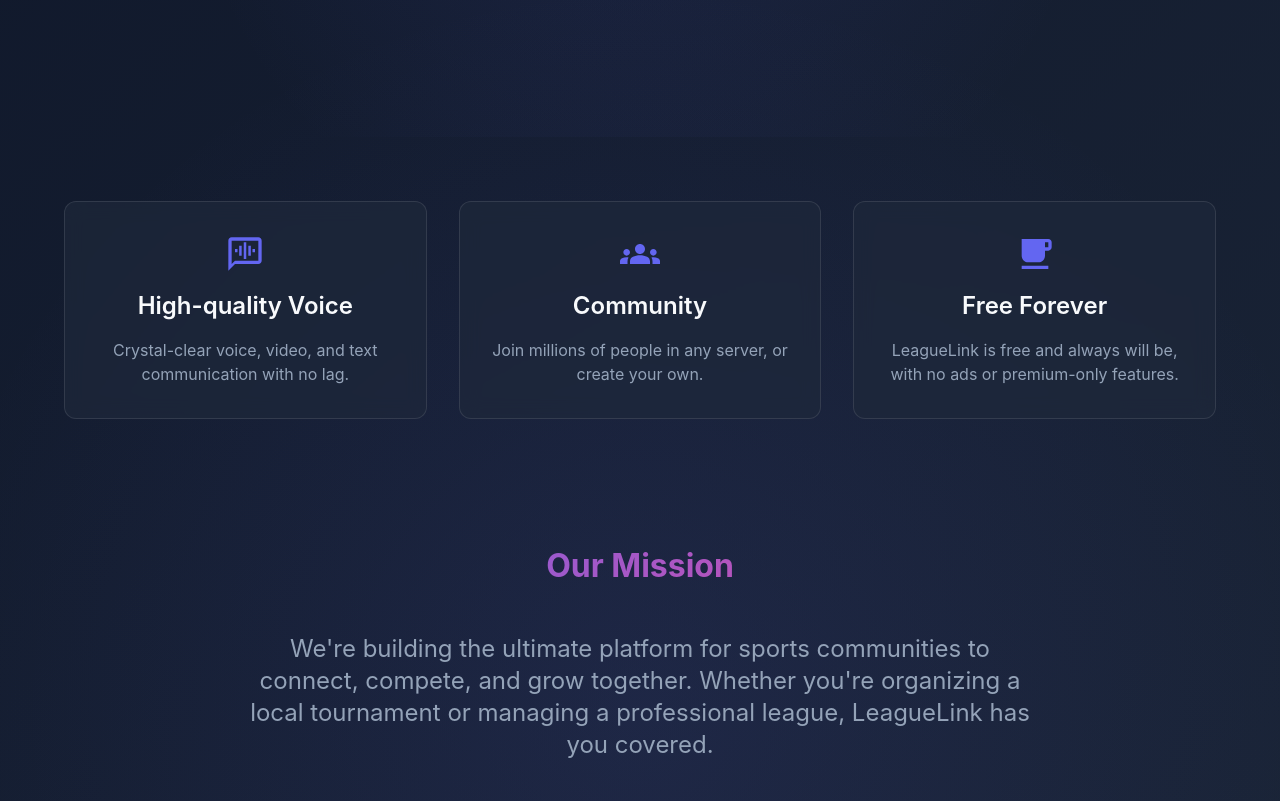
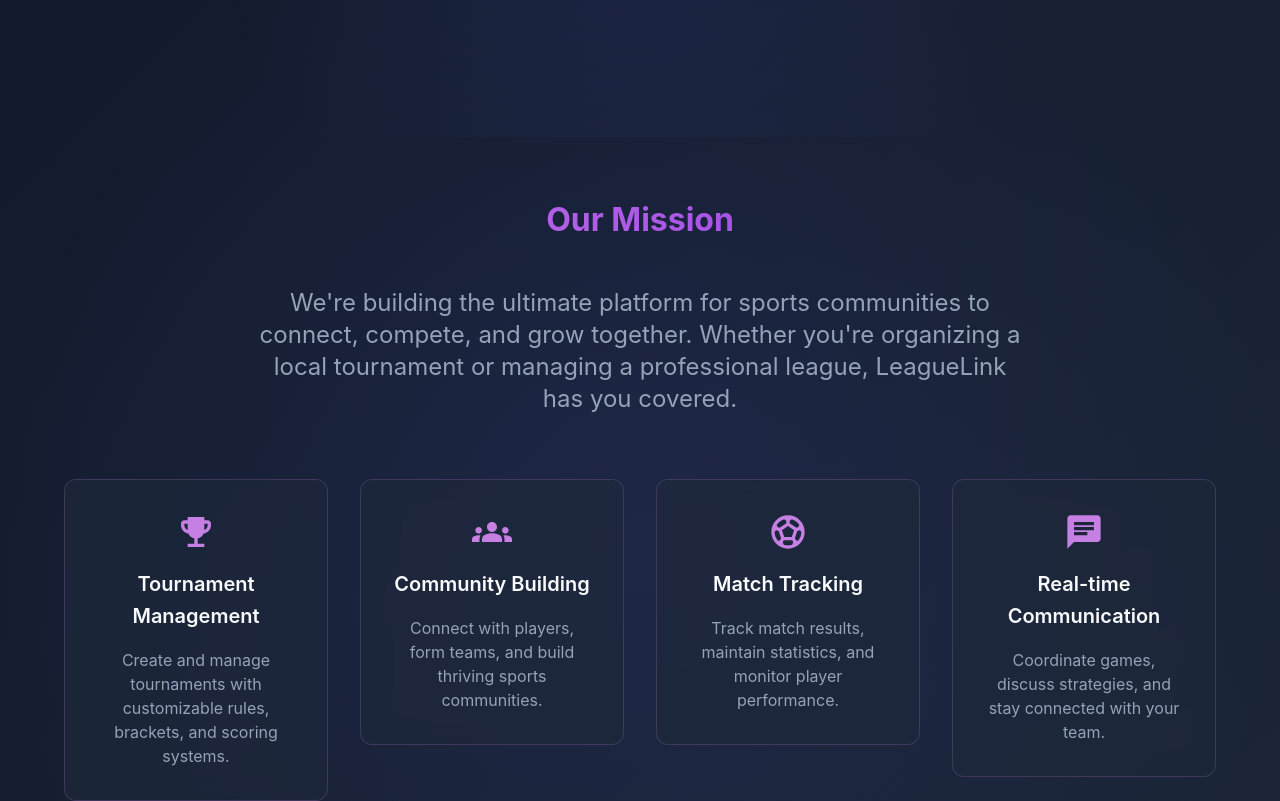
Before and after one commit to Shai-Shargal/LeagueLink, a React (Vite) app in the folder frontend/: page / in a window 1280 px wide. Shown: the part 600-1401 px from the top of the page. Built offline with nearby package versions, Linux system fonts and the light colour scheme.

Commit message:
Refactor front page components: removed feature display from Body, added section references in FrontPage, and updated styling in OurGoal and MeetTheTeam for improved layout and visual consistency.

```diff
--- a/frontend/src/ll-front-page/Body.tsx
+++ b/frontend/src/ll-front-page/Body.tsx
@@ -1,91 +1,9 @@
 import React from "react";
-import { Box, Grid, Typography, Paper } from "@mui/material";
-import { motion } from "framer-motion";
-import { VoiceChat, Groups, FreeBreakfast } from "@mui/icons-material";
-
-const features = [
-  {
-    icon: <VoiceChat sx={{ fontSize: 40 }} />,
-    title: "High-quality Voice",
-    description:
-      "Crystal-clear voice, video, and text communication with no lag.",
-  },
-  {
-    icon: <Groups sx={{ fontSize: 40 }} />,
-    title: "Community",
-    description: "Join millions of people in any server, or create your own.",
-  },
-  {
-    icon: <FreeBreakfast sx={{ fontSize: 40 }} />,
-    title: "Free Forever",
-    description:
-      "LeagueLink is free and always will be, with no ads or premium-only features.",
-  },
-];
+import { Box } from "@mui/material";
 
 const Body: React.FC = () => {
   return (
-    <Box sx={{ py: 8 }}>
-      <Grid container spacing={4}>
-        {features.map((feature, index) => (
-          <Grid item xs={12} md={4} key={index}>
-            <motion.div
-              initial={{ opacity: 0, y: 20 }}
-              whileInView={{ opacity: 1, y: 0 }}
-              transition={{ duration: 0.5, delay: index * 0.1 }}
-              viewport={{ once: true }}
-            >
-              <Paper
-                elevation={0}
-                sx={{
-                  p: 4,
-                  height: "100%",
-                  background: "rgba(30, 41, 59, 0.7)",
-                  backdropFilter: "blur(10px)",
-                  border: "1px solid rgba(255, 255, 255, 0.1)",
-                  transition: "transform 0.2s ease-in-out",
-                  "&:hover": {
-                    transform: "translateY(-5px)",
-                  },
-                }}
-              >
-                <Box
-                  sx={{
-                    color: "primary.main",
-                    mb: 2,
-                    display: "flex",
-                    alignItems: "center",
-                    justifyContent: "center",
-                  }}
-                >
-                  {feature.icon}
-                </Box>
-                <Typography
-                  variant="h5"
-                  component="h2"
-                  sx={{
-                    mb: 2,
-                    fontWeight: 600,
-                    textAlign: "center",
-                  }}
-                >
-                  {feature.title}
-                </Typography>
-                <Typography
-                  variant="body1"
-                  sx={{
-                    color: "text.secondary",
-                    textAlign: "center",
-                  }}
-                >
-                  {feature.description}
-                </Typography>
-              </Paper>
-            </motion.div>
-          </Grid>
-        ))}
-      </Grid>
-    </Box>
+    <Box sx={{ py: 8 }}>{/* Content will be added later if needed */}</Box>
   );
 };
 
--- a/frontend/src/ll-front-page/FrontPage.tsx
+++ b/frontend/src/ll-front-page/FrontPage.tsx
@@ -1,17 +1,22 @@
-import React from "react";
+import React, { useRef } from "react";
 import { Box } from "@mui/material";
 import OurGoal from "./OurGoal";
 import MeetTheTeam from "./MeetTheTeam";
-import Body from "./Body";
 import HeroSection from "../components/HeroSection";
 
 const FrontPage: React.FC = () => {
+  const aboutRef = useRef<HTMLDivElement>(null);
+  const contactRef = useRef<HTMLDivElement>(null);
+
   return (
     <Box sx={{ width: "100%" }}>
       <HeroSection />
-      <Body />
-      <OurGoal />
-      <MeetTheTeam />
+      <Box ref={aboutRef}>
+        <OurGoal />
+      </Box>
+      <Box ref={contactRef}>
+        <MeetTheTeam />
+      </Box>
     </Box>
   );
 };
--- a/frontend/src/ll-front-page/MeetTheTeam.tsx
+++ b/frontend/src/ll-front-page/MeetTheTeam.tsx
@@ -21,7 +21,7 @@
 
 const MeetTheTeam: React.FC = () => {
   return (
-    <Box sx={{ py: 8, position: "relative" }}>
+    <Box sx={{ py: 8, position: "relative" }} data-section="contact">
       <motion.div
         initial={{ opacity: 0, y: 20 }}
         whileInView={{ opacity: 1, y: 0 }}
--- a/frontend/src/ll-front-page/OurGoal.tsx
+++ b/frontend/src/ll-front-page/OurGoal.tsx
@@ -32,7 +32,7 @@
 
 const OurGoal: React.FC = () => {
   return (
-    <Box sx={{ py: 8, position: "relative" }}>
+    <Box sx={{ py: 8, position: "relative" }} data-section="about">
       <motion.div
         initial={{ opacity: 0, y: 20 }}
         whileInView={{ opacity: 1, y: 0 }}
@@ -45,9 +45,10 @@
             textAlign: "center",
             mb: 6,
             fontWeight: 700,
-            background: "linear-gradient(135deg, #6366f1 0%, #ec4899 100%)",
+            background: "linear-gradient(45deg, #C680E3, #9333EA)",
+            backgroundClip: "text",
             WebkitBackgroundClip: "text",
-            WebkitTextFillColor: "transparent",
+            color: "transparent",
           }}
         >
           Our Mission
@@ -60,6 +61,7 @@
             color: "text.secondary",
             maxWidth: "800px",
             mx: "auto",
+            px: 2,
           }}
         >
           We're building the ultimate platform for sports communities to
@@ -85,16 +87,18 @@
                   height: "100%",
                   background: "rgba(30, 41, 59, 0.7)",
                   backdropFilter: "blur(10px)",
-                  border: "1px solid rgba(255, 255, 255, 0.1)",
-                  transition: "transform 0.2s ease-in-out",
+                  border: "1px solid rgba(198, 128, 227, 0.2)",
+                  transition: "all 0.3s ease-in-out",
                   "&:hover": {
                     transform: "translateY(-5px)",
+                    border: "1px solid rgba(198, 128, 227, 0.4)",
+                    boxShadow: "0 4px 20px rgba(198, 128, 227, 0.15)",
                   },
                 }}
               >
                 <Box
                   sx={{
-                    color: "primary.main",
+                    color: "#C680E3",
                     mb: 2,
                     display: "flex",
                     alignItems: "center",
```
